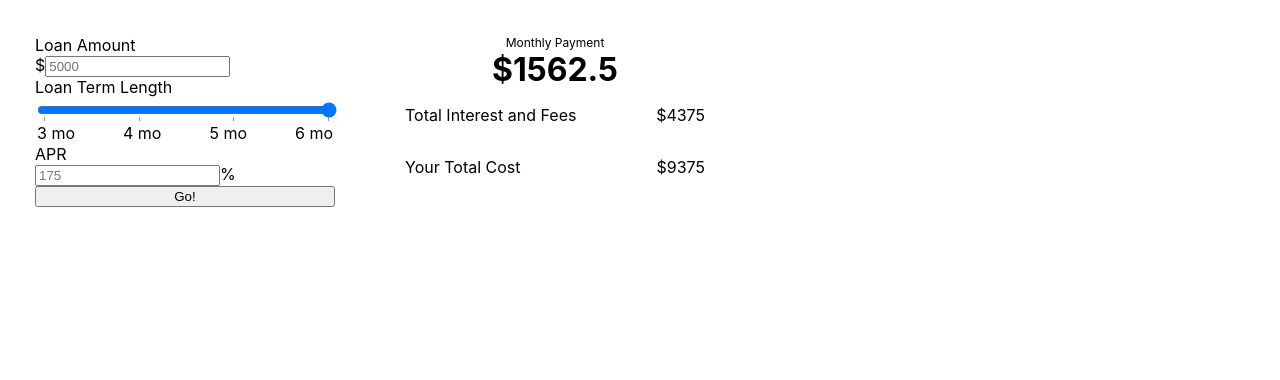
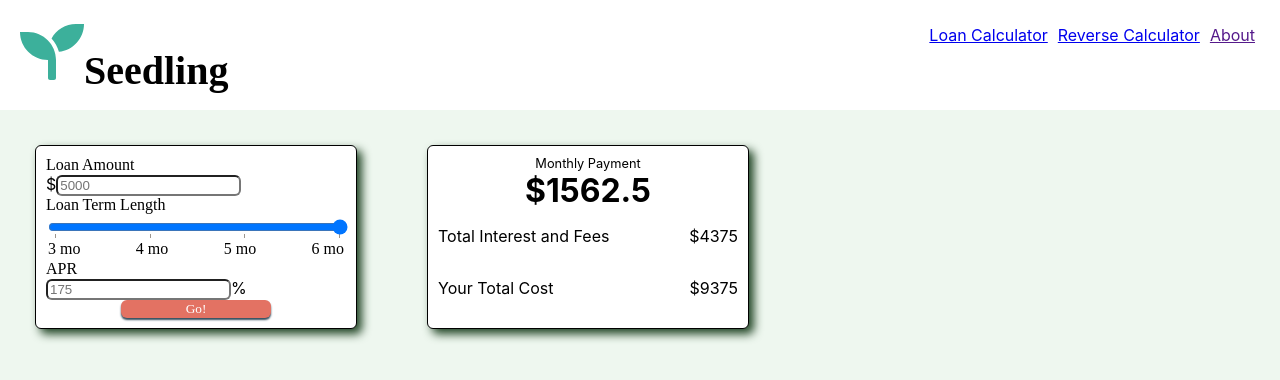
Before and after one commit to arcoleburn/loan-calc, a React (Create React App) app: page / in a window 1280 px wide. Shown: the top 380 px of the page. Built offline with nearby package versions, Linux system fonts and the light colour scheme.

Commit message:
continued work on styles, added header

```diff
--- a/package.json
+++ b/package.json
@@ -3,11 +3,15 @@
   "version": "0.1.0",
   "private": true,
   "dependencies": {
+    "@fortawesome/fontawesome-svg-core": "^1.2.34",
+    "@fortawesome/free-solid-svg-icons": "^5.15.2",
+    "@fortawesome/react-fontawesome": "^0.1.14",
     "@testing-library/jest-dom": "^5.11.9",
     "@testing-library/react": "^11.2.5",
     "@testing-library/user-event": "^12.6.3",
     "react": "^17.0.1",
     "react-dom": "^17.0.1",
+    "react-router-dom": "^5.2.0",
     "react-scripts": "4.0.2",
     "styled-components": "^5.2.1",
     "web-vitals": "^1.1.0"
--- a/src/App.js
+++ b/src/App.js
@@ -1,9 +1,13 @@
 import logo from './logo.svg';
 import './App.css';
+
+import {BrowserRouter as Router} from 'react-router-dom'
 import ShortCalc from './ShortCalc';
 import { useState } from 'react';
 import ResultsPanel from './ResultsPanel';
 import { CalcWrapper } from './app.styles';
+import {GlobalStyle} from './globalStyles'
+import { Header } from './Header';
 
 function App() {
   const [loanDetails, setLoanDetails] = useState({
@@ -13,10 +17,14 @@ function App() {
   });
 
   return (
+    <Router>
+    <GlobalStyle/>
+    <Header/>
     <CalcWrapper>
       <ShortCalc setLoanDetails={setLoanDetails} />
       <ResultsPanel loanDetails={loanDetails} />
     </CalcWrapper>
+    </Router>
   );
 }
 
--- /dev/null
+++ b/src/Header/header.styles.js
@@ -0,0 +1,36 @@
+import styled from 'styled-components'
+
+export const HeaderWrapper = styled.div`
+display: flex;
+flex-direction: row;
+justify-content: space-between;
+background-color: white;
+padding: 20px;
+height: 70px;
+
+.brand{
+  display: flex;
+  flex-direction: row;
+
+  h1{font-family: 'Merriweather Sans';
+  font-size: var(--fontSuperBig);
+
+}
+}
+svg{
+  font-size: 4em;
+  color: var(--green)
+}
+`
+
+export const NavLinks = styled.nav`
+width: 40%;
+display: flex;
+flex-direction: row;
+justify-content: flex-end;
+min-width: 350px;
+
+a{
+  margin: 5px;
+}
+`
--- /dev/null
+++ b/src/Header/index.js
@@ -0,0 +1,19 @@
+import { FontAwesomeIcon } from '@fortawesome/react-fontawesome';
+import { faSeedling } from '@fortawesome/free-solid-svg-icons';
+import { HeaderWrapper, NavLinks } from './header.styles';
+import {Link} from 'react-router-dom'
+
+
+export const Header = (props) => {
+  return (<HeaderWrapper>
+  <div className='brand'>
+  <FontAwesomeIcon icon={faSeedling} size="7x"/>
+  <h1>Seedling</h1>
+  </div>
+  <NavLinks>
+    <Link to='/'>Loan Calculator</Link>
+    <Link to='/'>Reverse Calculator</Link>
+    <Link t0='/'>About</Link>
+  </NavLinks>
+  </HeaderWrapper>);
+};
--- a/src/ResultsPanel/Results.styles.js
+++ b/src/ResultsPanel/Results.styles.js
@@ -4,7 +4,11 @@ export const ResultsWrapper = styled.div`
   width: 70%;
   max-width: 300px;
   margin: 35px;
-
+  border: 1px solid black;
+  background-color: white;
+  border-radius: 6px;
+  box-shadow: var(--lgShadow) 5px 5px 10px;
+  padding: 10px;
   display: flex;
   flex-direction: column;
 
@@ -15,7 +19,7 @@ export const ResultsWrapper = styled.div`
     margin: 0;
     p {
       margin: 0;
-      font-size: 12px;
+      font-size: var(--fontTiny);
     }
     .detail {
       font-size: 2em;
--- a/src/ShortCalc/ShortCalc.styles.js
+++ b/src/ShortCalc/ShortCalc.styles.js
@@ -3,16 +3,24 @@ import styled from 'styled-components';
 export const CalcForm = styled.form`
   display: flex;
   flex-direction: column;
-
+background-color: white;
   width: 70%;
   max-width: 300px;
   margin: 35px;
+  padding: 10px;
+  border: 1px solid black;
+  border-radius: 6px;
+  box-shadow: var(--lgShadow) 5px 5px 10px;
+
+  input{
+    border-radius: 6px;
+  }
+
+  input[type=range]{
+    /* -webkit-appearance: none; */
+    width: 100%;
 
 
-
-
-  input[type=range]{
-    width: 100%
   }
 
   .rate-input{
@@ -20,12 +28,34 @@ export const CalcForm = styled.form`
     flex-direction: column;
   }
 
-  .bottom-row{
+  /* .bottom-row{
   display: flex;
   flex-direction: row;
-  }
+  } */
 
 
+  button{
+    width: 50%;
+    align-self: center;
+
+    font-family: 'Merriweather Sans';
+    color: white;
+
+
+    border-radius: 6px;
+    border: var(--orange);
+
+
+    background-color: var(--orange);
+
+    box-shadow: var(--blue) 0px 2px 2px;
+
+    :hover{
+      background-color: var(--blue);
+      box-shadow: var(--liteGrey) 0px 2px 2px;
+
+    }
+  }
 
 
 
--- /dev/null
+++ b/src/globalStyles.js
@@ -0,0 +1,36 @@
+import { createGlobalStyle } from 'styled-components';
+
+export const GlobalStyle = createGlobalStyle`
+
+@import url('https://fonts.googleapis.com/css2?family=Alice&family=Merriweather+Sans:wght@300;400;700&display=swap');
+
+//header font: 'Merriweather Sans'
+//text font: 'Alice'
+
+
+:root{
+  --green: #3cb09b;
+  --blue: #324d5d;
+  --liteGreen: #eef7ef;
+  --lgShadow: #1f4323;
+  --orange: #e37263;
+  --white: #fff;
+  --darkText: #4A4a4a;
+  --lightText: #bbbbbb;
+
+  --fontSuperBig: 2.5rem;
+  --fontBig: 1.5rem;
+  --fontMed: 1.2rem;
+  --fontSmall: 1rem;
+  --fontTiny:.8rem;
+}
+
+body{
+  background-color: var(--liteGreen);
+  label, datalist{
+    font-family: 'Alice';
+  }
+}
+
+
+`;
--- a/src/helpers/calcHelpers.js
+++ b/src/helpers/calcHelpers.js
@@ -2,20 +2,18 @@
 
 const results = (principle, interestRate, length) => {
 
-  const dailyInterest = (interestRate)/100/365
-  console.log('daily int', dailyInterest)
+  const dailyInterest = Number(interestRate)/100/365
+
 
   const totalInterest =
-    Number(principle) * dailyInterest* (Number(length) * 30.4167);
+    principle * dailyInterest* (length * 30.4167);
 
-    console.log('total interest', totalInterest)
-  const totalCost =Number(principle) + totalInterest
-  console.log('totcost', totalCost)
-console.log('payments', totalCost/(Number(length)))
+  const totalCost =principle + totalInterest
+
     return {
-    totalCost:(Number(principle)+ totalInterest).toFixed(2),
+    totalCost:(principle + totalInterest).toFixed(2),
     interest: totalInterest.toFixed(2),
-    monthlyPayment: (totalCost/Number(length)).toFixed(2),
+    monthlyPayment: (totalCost/length).toFixed(2),
   };
 };
 
```
Also changed, not shown: 1 other file (tests, documents, lock files or other folders).
